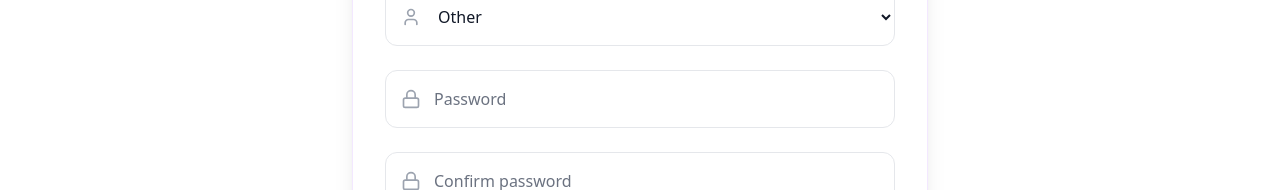
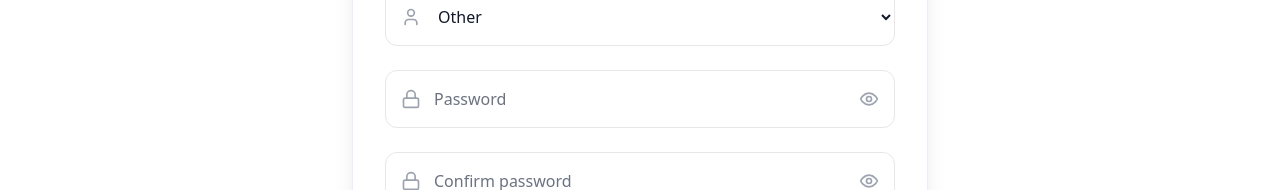
Before and after one commit to Vitalisn4/LinkSphere, a React (Vite) app in the folder my-link-uploader/: page /register in a window 1280 px wide. Shown: the part 610-800 px from the top of the page. Built offline with nearby package versions, Linux system fonts and the light colour scheme; no server answers.

Commit message:
feat: add password visibility toggle to registration form

```diff
--- a/my-link-uploader/src/pages/auth/RegisterPage.tsx
+++ b/my-link-uploader/src/pages/auth/RegisterPage.tsx
@@ -3,7 +3,7 @@
 import { useState } from "react"
 import { Link, useNavigate } from "react-router-dom"
 import { motion } from "framer-motion"
-import { UserPlus, Mail, Lock, User, ArrowRight } from "lucide-react"
+import { UserPlus, Mail, Lock, User, ArrowRight, Eye, EyeOff } from "lucide-react"
 import ApiService, { Gender } from "../../services/api"
 
 interface ValidationErrors {
@@ -21,6 +21,8 @@ export default function RegisterPage() {
   const [gender, setGender] = useState<Gender>("Other")
   const [isLoading, setIsLoading] = useState(false)
   const [errors, setErrors] = useState<ValidationErrors>({})
+  const [showPassword, setShowPassword] = useState(false);
+  const [showConfirmPassword, setShowConfirmPassword] = useState(false);
   const navigate = useNavigate()
 
   const validateEmail = (email: string): string | undefined => {
@@ -245,13 +247,22 @@ export default function RegisterPage() {
             <div className="relative">
               <Lock className="absolute left-3 sm:left-4 top-1/2 transform -translate-y-1/2 text-gray-400" size={20} />
               <input
-                type="password"
+                type={showPassword ? "text" : "password"}
                 value={password}
                 onChange={handlePasswordChange}
                 placeholder="Password"
                 required
-                className={`w-full pl-10 sm:pl-12 pr-3 sm:pr-4 py-3 sm:py-4 bg-white/50 dark:bg-gray-900/50 border ${errors.password ? 'border-red-500' : 'border-gray-200 dark:border-gray-700'} rounded-xl focus:outline-none focus:ring-2 focus:ring-purple-500 focus:ring-opacity-50 text-gray-900 dark:text-white placeholder-gray-500 dark:placeholder-gray-400 transition-all duration-300 hover:border-purple-500/50 text-sm sm:text-base`}
+                className={`w-full pl-10 sm:pl-12 pr-12 sm:pr-14 py-3 sm:py-4 bg-white/50 dark:bg-gray-900/50 border ${errors.password ? 'border-red-500' : 'border-gray-200 dark:border-gray-700'} rounded-xl focus:outline-none focus:ring-2 focus:ring-purple-500 focus:ring-opacity-50 text-gray-900 dark:text-white placeholder-gray-500 dark:placeholder-gray-400 transition-all duration-300 hover:border-purple-500/50 text-sm sm:text-base`}
               />
+              <button
+                type="button"
+                tabIndex={-1}
+                onClick={() => setShowPassword((prev) => !prev)}
+                className="absolute right-3 sm:right-4 top-1/2 transform -translate-y-1/2 text-gray-400 hover:text-purple-500 dark:hover:text-purple-400 focus:outline-none"
+                aria-label={showPassword ? "Hide password" : "Show password"}
+              >
+                {showPassword ? <EyeOff size={20} /> : <Eye size={20} />}
+              </button>
             </div>
             {errors.password && (
               <p className="mt-1 text-xs sm:text-sm text-red-500">{errors.password}</p>
@@ -262,13 +273,22 @@ export default function RegisterPage() {
             <div className="relative">
               <Lock className="absolute left-3 sm:left-4 top-1/2 transform -translate-y-1/2 text-gray-400" size={20} />
               <input
-                type="password"
+                type={showConfirmPassword ? "text" : "password"}
                 value={confirmPassword}
                 onChange={handleConfirmPasswordChange}
                 placeholder="Confirm password"
                 required
-                className={`w-full pl-10 sm:pl-12 pr-3 sm:pr-4 py-3 sm:py-4 bg-white/50 dark:bg-gray-900/50 border ${errors.confirmPassword ? 'border-red-500' : 'border-gray-200 dark:border-gray-700'} rounded-xl focus:outline-none focus:ring-2 focus:ring-purple-500 focus:ring-opacity-50 text-gray-900 dark:text-white placeholder-gray-500 dark:placeholder-gray-400 transition-all duration-300 hover:border-purple-500/50 text-sm sm:text-base`}
+                className={`w-full pl-10 sm:pl-12 pr-12 sm:pr-14 py-3 sm:py-4 bg-white/50 dark:bg-gray-900/50 border ${errors.confirmPassword ? 'border-red-500' : 'border-gray-200 dark:border-gray-700'} rounded-xl focus:outline-none focus:ring-2 focus:ring-purple-500 focus:ring-opacity-50 text-gray-900 dark:text-white placeholder-gray-500 dark:placeholder-gray-400 transition-all duration-300 hover:border-purple-500/50 text-sm sm:text-base`}
               />
+              <button
+                type="button"
+                tabIndex={-1}
+                onClick={() => setShowConfirmPassword((prev) => !prev)}
+                className="absolute right-3 sm:right-4 top-1/2 transform -translate-y-1/2 text-gray-400 hover:text-purple-500 dark:hover:text-purple-400 focus:outline-none"
+                aria-label={showConfirmPassword ? "Hide password" : "Show password"}
+              >
+                {showConfirmPassword ? <EyeOff size={20} /> : <Eye size={20} />}
+              </button>
             </div>
             {errors.confirmPassword && (
               <p className="mt-1 text-xs sm:text-sm text-red-500">{errors.confirmPassword}</p>
```
